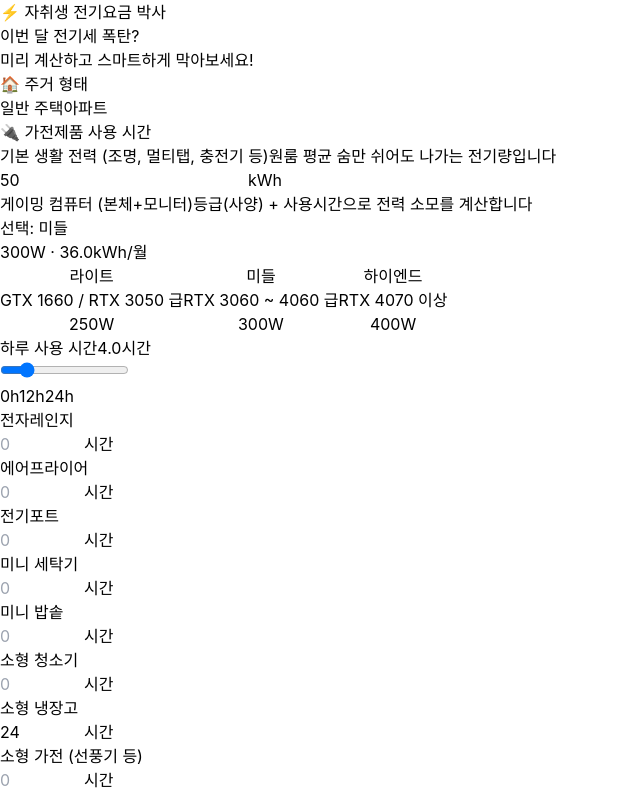
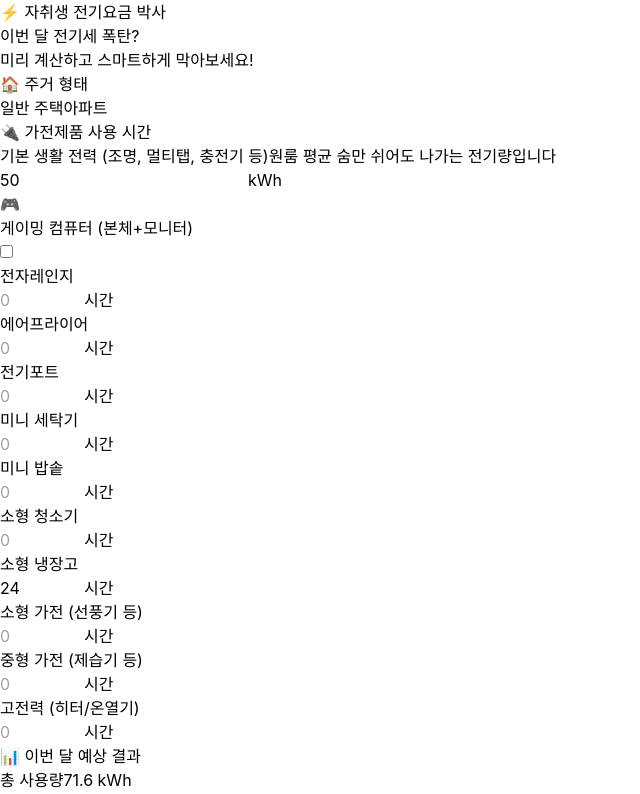
Before and after one commit to HanChangGyu/my-electric-bill, a React (Vite) app: page / in a window 1280 px wide. Shown: the top 794 px of the page, without its empty margins (0-640 px from the left). Built offline with nearby package versions, Linux system fonts and the light colour scheme; a web font is replaced by a local one.

Commit message:
게이밍 컴퓨터 토글 기능추가

```diff
--- a/src/App.jsx
+++ b/src/App.jsx
@@ -12,48 +12,82 @@ const GAMING_PC_TIERS = [
 
 const getGamingPcTier = (key) => GAMING_PC_TIERS.find(t => t.key === key) || GAMING_PC_TIERS[1];
 
-// 게이밍 PC 입력 블록 (memo + 안정적인 콜백으로 불필요 리렌더 최소화)
+// 게이밍 PC 입력 블록 (아코디언 UI: 토글 ON/OFF로 펼침/접힘)
 const GamingPcRow = memo(function GamingPcRow({
+  isEnabled,
   tierKey,
   hours,
+  onToggle,
   onTierChange,
   onHoursChange,
 }) {
   const tier = getGamingPcTier(tierKey);
-  const monthlyKwh = (tier.watt * hours * 30) / 1000;
+  const monthlyKwh = isEnabled ? (tier.watt * hours * 30) / 1000 : 0;
 
   return (
-    <div className="p-4 bg-gray-50 rounded-2xl border border-transparent hover:border-blue-200 transition-all">
-      <div className="flex items-start justify-between gap-4">
+    <div className="bg-gray-50 rounded-2xl border border-transparent hover:border-blue-200 transition-all overflow-hidden">
+      {/* 헤더: 제목 + 토글 스위치 (항상 표시) */}
+      <div
+        className="flex items-center justify-between p-4 cursor-pointer"
+        onClick={onToggle}
+      >
+        <div className="flex items-center gap-3">
+          <span className="text-2xl">🎮</span>
           <div className="flex flex-col">
             <span className="font-bold text-gray-700 text-base lg:text-lg break-keep leading-tight">
               게이밍 컴퓨터 (본체+모니터)
             </span>
+            {isEnabled && (
               <span className="text-xs text-gray-400 mt-1">
-            등급(사양) + 사용시간으로 전력 소모를 계산합니다
+                {tier.label} · {monthlyKwh.toFixed(1)}kWh/월
               </span>
-        </div>
-
-        {/* 현재 선택 요약 */}
-        <div className="text-right shrink-0">
-          <div className="text-xs text-gray-400">
-            선택: <span className="font-bold text-gray-600">{tier.label}</span>
-          </div>
-          <div className="text-sm font-extrabold text-gray-800">
-            {tier.watt}W · {monthlyKwh.toFixed(1)}kWh/월
-          </div>
+            )}
           </div>
         </div>
 
+        {/* 토글 스위치 (우측 상단) */}
+        <label
+          className="relative inline-flex items-center cursor-pointer shrink-0"
+          onClick={(e) => {
+            e.stopPropagation();
+            onToggle();
+          }}
+        >
+          <input
+            type="checkbox"
+            checked={isEnabled}
+            onChange={(e) => {
+              e.stopPropagation();
+              onToggle();
+            }}
+            onClick={(e) => e.stopPropagation()}
+            className="sr-only peer"
+          />
+          <div className={`w-11 h-6 rounded-full transition-colors duration-200 ${
+            isEnabled ? 'bg-blue-600' : 'bg-gray-300'
+          }`}>
+            <div className={`h-5 w-5 bg-white rounded-full shadow-md transform transition-transform duration-200 mt-[2px] ${
+              isEnabled ? 'translate-x-5 ml-[2px]' : 'translate-x-0 ml-[2px]'
+            }`}></div>
+          </div>
+        </label>
+      </div>
+
+      {/* 아코디언 내용: 토글이 ON일 때만 표시 */}
+      {isEnabled && (
+        <div className="px-4 pb-4 space-y-4 animate-in slide-in-from-top-2 duration-200">
           {/* 등급 선택 버튼 3개 */}
-      <div className="grid grid-cols-3 gap-2 mt-4">
+          <div className="grid grid-cols-3 gap-2">
             {GAMING_PC_TIERS.map((t) => {
               const isActive = tierKey === t.key;
               return (
                 <button
                   key={t.key}
                   type="button"
-              onClick={() => onTierChange(t.key)}
+                  onClick={(e) => {
+                    e.stopPropagation();
+                    onTierChange(t.key);
+                  }}
                   className={`rounded-xl px-3 py-3 text-left border transition-all active:scale-[0.99]
                     ${isActive
                       ? 'bg-white border-blue-300 shadow-sm'
@@ -74,7 +108,7 @@ const GamingPcRow = memo(function GamingPcRow({
           </div>
 
           {/* 시간 슬라이더 (0~24h) */}
-      <div className="mt-4">
+          <div>
             <div className="flex items-center justify-between mb-2">
               <span className="text-sm font-bold text-gray-600">하루 사용 시간</span>
               <span className="text-sm font-extrabold text-blue-600">
@@ -87,7 +121,11 @@ const GamingPcRow = memo(function GamingPcRow({
               max="24"
               step="0.5"
               value={hours}
-          onChange={(e) => onHoursChange(e.target.value)}
+              onChange={(e) => {
+                e.stopPropagation();
+                onHoursChange(e.target.value);
+              }}
+              onClick={(e) => e.stopPropagation()}
               className="w-full accent-blue-600"
             />
             <div className="flex justify-between text-xs text-gray-400 mt-2">
@@ -96,6 +134,8 @@ const GamingPcRow = memo(function GamingPcRow({
               <span>24h</span>
             </div>
           </div>
+        </div>
+      )}
     </div>
   );
 });
@@ -151,6 +191,16 @@ function App() {
     }
   });
 
+  // 게이밍 PC 활성화 여부 (아코디언 ON/OFF) - 기본값: OFF
+  const [isGamingPcEnabled, setIsGamingPcEnabled] = useState(() => {
+    try {
+      const saved = localStorage.getItem('GAMING_PC_ENABLED');
+      return saved === 'true';
+    } catch {
+      return false;
+    }
+  });
+
   // 팝업 닫기
   const closePopup = () => setAiAdvice("");
 
@@ -174,6 +224,15 @@ function App() {
       // localStorage 저장 실패는 UI를 막지 않음
     }
   }, [basePowerKwh]);
+
+  // 게이밍 PC 활성화 상태 저장
+  useEffect(() => {
+    try {
+      localStorage.setItem('GAMING_PC_ENABLED', String(isGamingPcEnabled));
+    } catch {
+      // localStorage 저장 실패는 UI를 막지 않음
+    }
+  }, [isGamingPcEnabled]);
 
   // [UI Helper] AI 응답 텍스트 포매팅
   const formatAIResponse = (text) => {
@@ -233,6 +292,12 @@ function App() {
     if (aiAdvice) setAiAdvice("");
   }, [aiAdvice]);
 
+  // 게이밍 PC 토글 핸들러
+  const handleGamingPcToggle = useCallback(() => {
+    setIsGamingPcEnabled((prev) => !prev);
+    if (aiAdvice) setAiAdvice("");
+  }, [aiAdvice]);
+
   // 데이터 가공 (계산용)
   const gamingTier = getGamingPcTier(gamingPcTier);
 
@@ -243,7 +308,8 @@ function App() {
       return { ...app, power, type, hours: hoursData[app.id] || 0 };
     });
 
-    // 게이밍 PC는 "가상 가전 1개"로 추가 → 기존 calculateTotalUsage 로직 재사용
+    // 게이밍 PC는 활성화되어 있을 때만 "가상 가전 1개"로 추가 → 기존 calculateTotalUsage 로직 재사용
+    if (isGamingPcEnabled) {
       base.push({
         id: 'gaming_pc',
         name: '게이밍 컴퓨터 (본체+모니터)',
@@ -251,9 +317,10 @@ function App() {
         type: 'periodic',
         hours: gamingPcHours,
       });
+    }
 
     return base;
-  }, [hoursData, gamingTier.watt, gamingPcHours]);
+  }, [hoursData, gamingTier.watt, gamingPcHours, isGamingPcEnabled]);
 
   // 총 사용량 계산: 가전제품 사용량 + 기본 생활 전력
   const totalKwh = calculateTotalUsage(selectedWithHours) + basePowerKwh;
@@ -406,10 +473,12 @@ function App() {
                   </div>
                 </div>
 
-                {/* 게이밍 컴퓨터: 등급 버튼 + 시간 슬라이더 (기본 전력 바로 아래) */}
+                {/* 게이밍 컴퓨터: 아코디언 UI (기본 전력 바로 아래) */}
                 <GamingPcRow
+                  isEnabled={isGamingPcEnabled}
                   tierKey={gamingPcTier}
                   hours={gamingPcHours}
+                  onToggle={handleGamingPcToggle}
                   onTierChange={handleGamingPcTierChange}
                   onHoursChange={handleGamingPcHoursChange}
                 />
```
Lines whose indentation alone changed are shown as unchanged.
